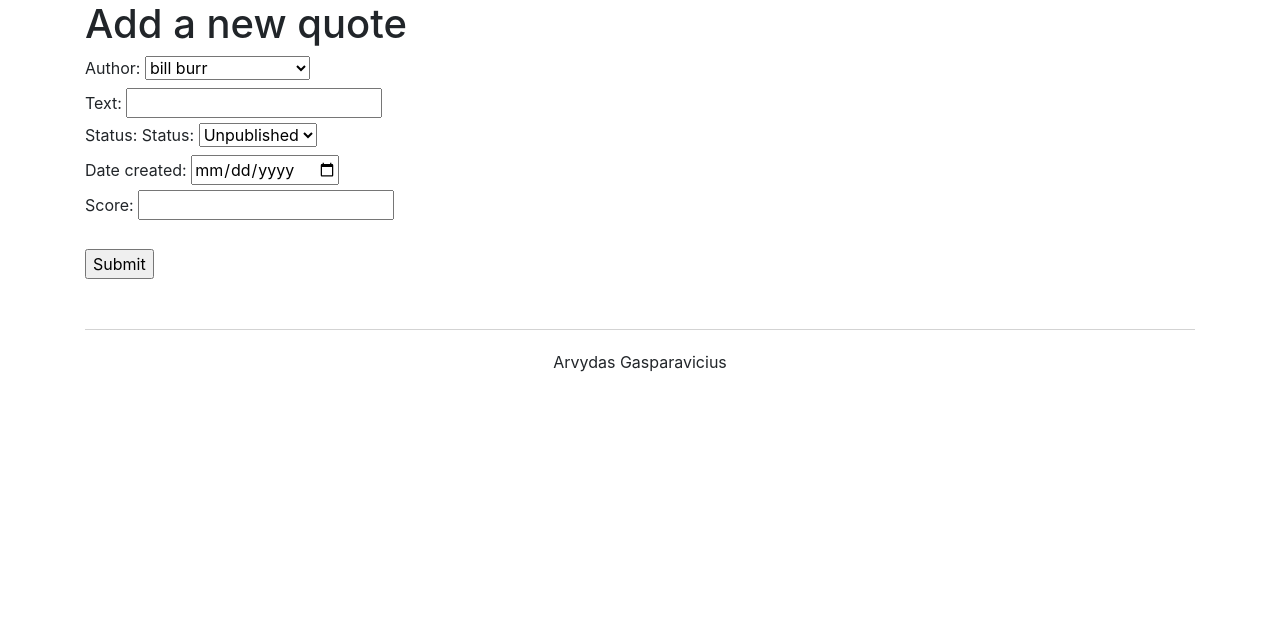
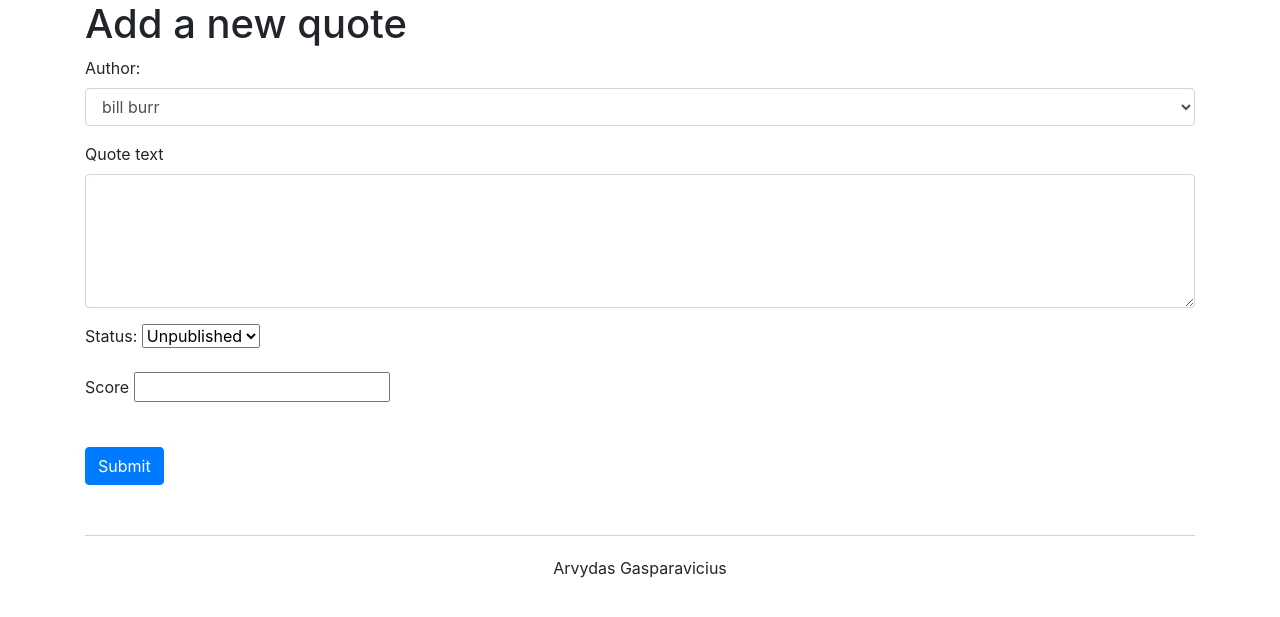
Before and after one commit to azegas/citatos_flask, a Flask app: page /add_quote in a window 1280 px wide. Shown: the part 56-673 px from the top of the page. Run offline with Flask 3, Linux system fonts and the light colour scheme; data comes from the database, SQL or seed files in the repository; some libraries are stand-ins or nearby versions.

Commit message:
I can now add quotes through wtforms

```diff
--- a/web_site/__init__.py
+++ b/web_site/__init__.py
@@ -11,7 +11,7 @@ from flask_sqlalchemy import SQLAlchemy
 from flask_migrate import Migrate
 import random
 import os
-from web_site.forms import AddAuthorForm
+from web_site.forms import AddAuthorForm, AddQuoteForm
 from werkzeug.utils import secure_filename
 import uuid
 
@@ -113,25 +113,26 @@ def route_add_author():
 
 @app.route("/add_quote", methods=["GET", "POST"])
 def route_add_quote():
-    """Add a new quote to the database."""
-    if request.method == "POST":
+    """Use form to add add a new author to the database."""
+    form = AddQuoteForm()
+    authors = Author.query.all()
+    choices = [(author.id, f"{author.name} {author.lastname}") for author in authors]
+    form.author_id.choices = choices
+    if form.validate_on_submit():
+        author_id = request.form["author_id"]
         text = request.form["text"]
         status = request.form["status"]
-        date_created = request.form["date_created"]
         score = request.form["score"]
-        author_id = request.form["author_id"]
         quote = Quote(
+            author_id=author_id,
             text=text,
             status=status,
-            date_created=date_created,
             score=score,
-            author_id=author_id,
         )
         db.session.add(quote)
         db.session.commit()
         return redirect(url_for("route_all_quotes"))
-    authors = Author.query.all()
-    return render_template("add_quote.html", authors=authors)
+    return render_template("add_quote.html", form=form)
 
 
 # --------------------------------------------------------------------
--- a/web_site/forms.py
+++ b/web_site/forms.py
@@ -2,23 +2,45 @@
 # possible validators - https://wtforms.readthedocs.io/en/3.0.x/validators/
 from flask_wtf import FlaskForm
 from flask_wtf.file import FileField
-from wtforms import StringField, SubmitField, DateField, TextAreaField
+from wtforms import (
+    StringField,
+    SubmitField,
+    DateField,
+    TextAreaField,
+    SelectField,
+    IntegerField,
+)
 from wtforms.validators import DataRequired, Length
 
 
-# Creating a form class
+# Creating a form class for author
 class AddAuthorForm(FlaskForm):
     name = StringField("Author's name", validators=[DataRequired()])
     lastname = StringField("Author's lastname", validators=[DataRequired()])
     born = DateField(
         "When the author was born?", format="%Y-%m-%d", validators=[DataRequired()]
     )
-    hobby = TextAreaField(
-        "Author's hobby",
+    pic = FileField("A Pic of an Author")
+    submit = SubmitField("submit")
+
+
+# Creating a form class for quote
+class AddQuoteForm(FlaskForm):
+    author_id = SelectField("Author:", validators=[DataRequired()])
+    text = TextAreaField(
+        "Quote text",
         validators=[
             DataRequired(),
-            Length(max=5, message=("Labai neissiplesk seniuk.")),
+            Length(max=50, message=("Labai neissiplesk seniuk.")),
         ],
     )
-    pic = FileField("A Pic of an Author")
+    status = SelectField(
+        "Status:",
+        choices=[("published", "Published"), ("unpublished", "Unpublished")],
+        default="unpublished",
+    )
+    score = IntegerField(
+        "Score",
+        validators=[DataRequired()],
+    )
     submit = SubmitField("submit")
--- a/web_site/templates/add_quote.html
+++ b/web_site/templates/add_quote.html
@@ -2,30 +2,28 @@
 
 {% block content %}
     <h1>Add a new quote</h1>
-    <form method="POST">
-        <label>Author:</label>
-        <select name="author_id" required>
-            {% for author in authors %}
-                <option value="{{ author.id }}">{{ author.name }} {{ author.lastname }}</option>
-            {% endfor %}
-        </select>
-        <br>
-        <label>Text:</label>
-        <input type="text" name="text" required>
-        <br>
-        <label>Status:</label>
-        <label for="status">Status:</label>
-        <select name="status">
-            <option value="published">Published</option>
-            <option value="unpublished" selected>Unpublished</option>
-        </select>
-        <br>
-        <label>Date created:</label>
-        <input type="date" name="date_created" required>
-        <br>
-        <label>Score:</label>
-        <input type="text" name="score" required>
-        <br><br>
-        <input type="submit" value="Submit">
-    </form>
+    <form method="POST"">
+        {{form.hidden_tag()}}<!-- Include CSRF token for security -->
+
+        <div class="form-group">
+            {{ form.author_id.label(class_="form-label")}} <!-- Use class_ instead of class to avoid conflict with Python keyword -->
+            {{ form.author_id(class_="form-control") }}
+        </div>
+
+        <div class="form-group">
+            {{ form.text.label(class_="form-label") }}
+            {{ form.text(class_="form-control", rows="5") }}
+        </div>
+
+        <div class="form-group">
+            {{ form.status.label }} {{ form.status }}
+        </div>
+
+        <div class="form-group">
+            {{ form.score.label }} {{ form.score }}
+        </div>
+
+        <br/>
+        <button type="submit" class="btn btn-primary">Submit</button>
+
 {% endblock %}
```
